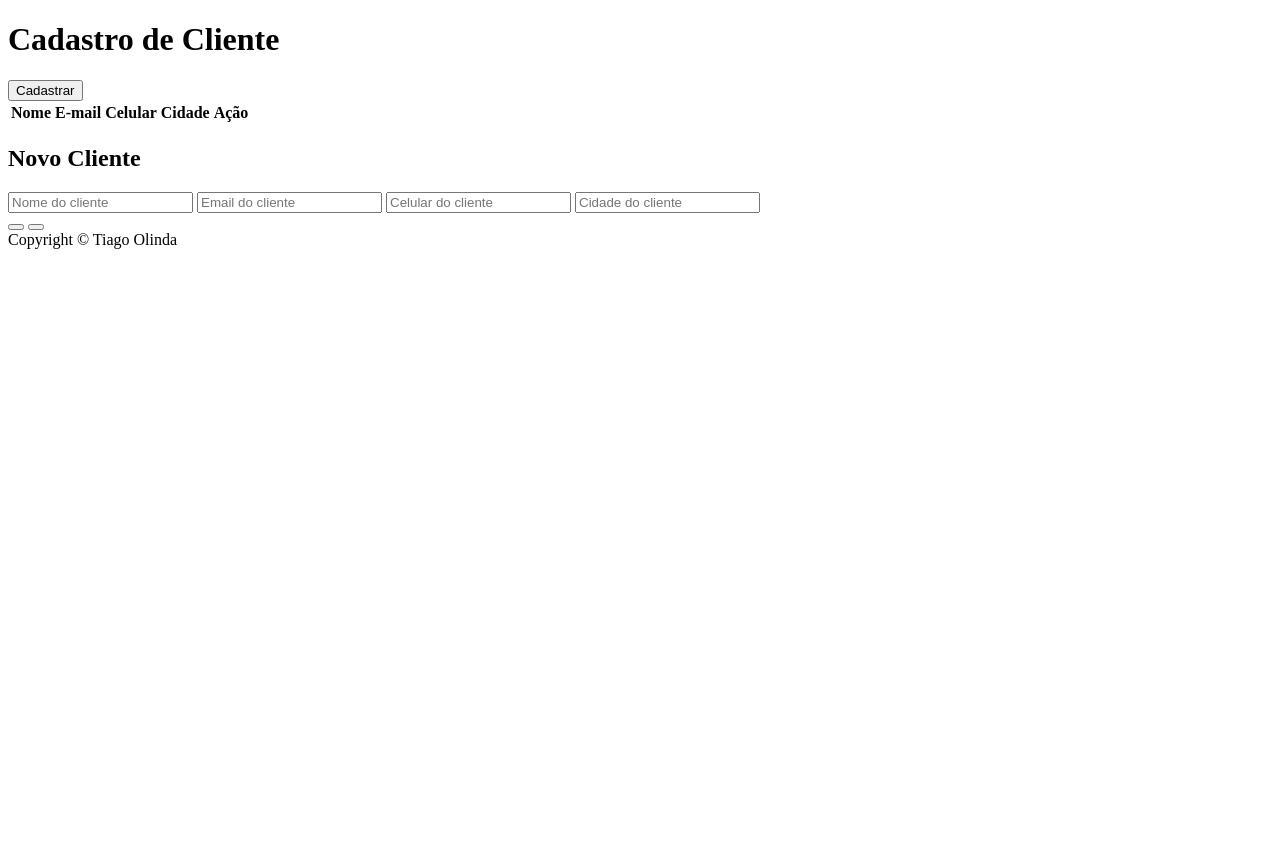
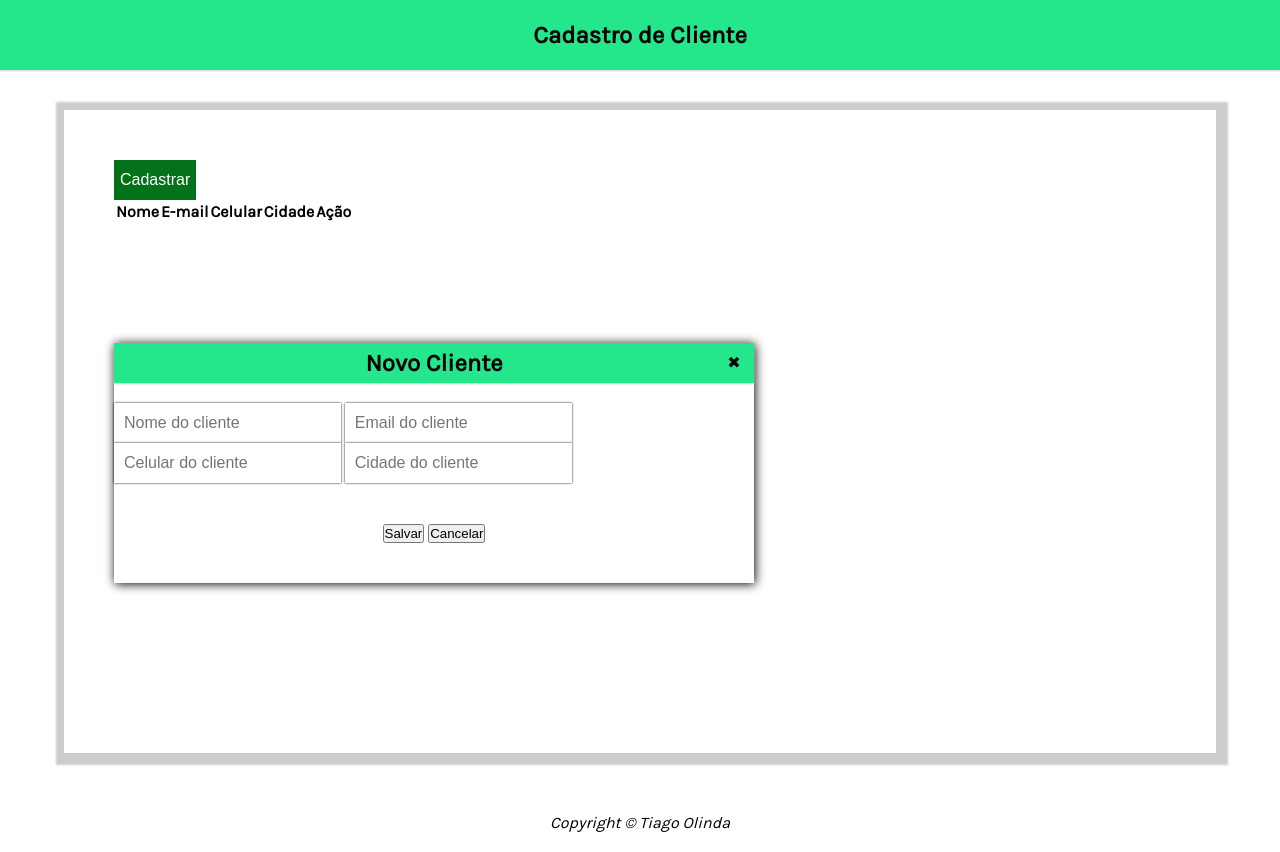
Before and after one commit to tiagoolinda/16-08-23, a plain HTML site: page 16-08-23/grud/index.html in a window 1280 px wide. Before the commit the page ends 800 px from the top, so only its background shows below. Drawn offline with Linux system fonts and the light colour scheme.

Commit message:
Add files via upload

```diff
--- a/16-08-23/grud/CSS/botao.css
+++ b/16-08-23/grud/CSS/botao.css
@@ -0,0 +1,52 @@
+
+.button.mobile::before {
+    color: black;
+    width: 100%;
+    height: 100%;
+    font-size: 2rem;
+
+}
+.button {
+    border-style: none;
+    height: 40px;
+    padding: 6px;
+    background-color: black;
+    color: #fff;
+    font-size: 1rem;
+    cursor: pointer;
+    /* mozzila */
+    transition: box-shadow .6s ease;
+}
+
+.button.blue {
+    background-color: #03721b;
+}
+
+.button.green {
+    background-color: #13ce66;
+}
+
+.button.red {
+    background-color: #ff4949;
+}
+
+.button:hover {
+    /* A propriedade CSS inset é uma abreviação que corresponde as margens superior, direita, inferior e ou esquerda.
+    veja o site: https://developer.mozilla.org */
+
+    box-shadow: inset 200px 0 0 #00000055;
+}
+
+/* Responsividade */
+@media(max-width:580px) {
+    .button.mobile {
+        color: transparent;
+        font-size: 0;
+        width: 50px;
+        height: 50px;
+        border-radius: 50%;
+        position: fixed;
+        top: 90vh;
+        left: 80vw;
+    }
+}
--- a/16-08-23/grud/CSS/main.css
+++ b/16-08-23/grud/CSS/main.css
@@ -0,0 +1,95 @@
+/* quando começa com asterisco é classe principal
+tegs não usa nada de simbolos
+. PONTO é para classe */
+
+
+@import url('https://fonts.googleapis.com/css2?family=Karla&display=swap');
+
+* {
+    padding: 0;
+    margin: 0;
+    box-sizing: border-box;
+}
+
+:root {
+    --primary-color: #24e68b;
+    --secundary-color: #fff1cc;
+    --shadow-color: #ccc;
+    --text-color: #fff;
+}
+
+body {
+    min-height: 100vh;
+    display: flex;
+    flex-direction: column;
+    position: relative;
+    font-family: 'Karla', sans-serif;
+}
+
+header {
+    background-color: var(--primary-color);
+    height: 70px;
+    text-align: center;
+    line-height: 70px;
+    box-shadow: 0 1px 2px var(--shadow-color);
+}
+
+main {
+    display: flex;
+    flex-direction: column;
+    align-items: flex-start;
+    width: 90%;
+    margin: 5vh auto;
+    padding: 50px;
+    box-shadow: 2px 2px 2px 10px var(--shadow-color);
+}
+
+footer {
+    width: 100;
+    text-align: center;
+    font-weight: 200;
+    font-style: italic;
+    padding: 20px;
+}
+
+.header-title {
+    color: black;
+    font-size: 2rem;
+}
+
+.header-title {
+    font-size: 1.5rem;
+}
+
+@media(max-width:580px) {
+    header {
+        position: fixed;
+        width: 100%;
+    }
+
+    main {
+        padding: 0px;
+        margin: 2px 0 0 0;
+        width: 100%;
+        box-shadow: none;
+    }
+}
+
+
+
+
+
+
+
+
+
+
+
+
+/*
+main {
+    padding: 0px;
+    margin: 2px 0 0 0;
+    width: 100%;
+    box-shadow: none;
+}
--- a/16-08-23/grud/CSS/modal.css
+++ b/16-08-23/grud/CSS/modal.css
@@ -0,0 +1,71 @@
+.modal {
+    position: fixed;
+    top: 0;
+    left: 0;
+    width: 100%;
+    height: 100%;
+    background-color: #000000;
+    /* Agora vamos determinar o modal transparente */
+    opacity: 0;
+    /* Enviando o modal para tras de todos os componentes */
+    z-index: -1;
+}
+
+/* Estamos deixando o modal visivel */
+.modal.active {
+    opacity: 1;
+    /* Trazendo p modal para fremte de todos componentes */
+    z-index: 1;
+}
+
+
+.modal-content {
+    display: flex;
+    flex-direction: column;
+    width: 50vw;
+    margin: 15vh auto;
+    padding-bottom: 20px;
+    background-color: white;
+    box-shadow: 1px 1px 10px black;
+    gap: 20px;
+}
+
+.modal-header {
+    display: flex;
+    position: relative;
+    height: 40px;
+    justify-content: center;
+    font-size: 1rem;
+    line-height: 40px;
+}
+
+.modal-close {
+    position: absolute;
+    right: 0;
+    width: 40px;
+    height: 40px;
+    text-align: center;
+    cursor: pointer;
+}
+
+.modal-close:hover {
+    background: #ff4949;
+    color: #fff;
+}
+
+.modal-form{
+display: flex;
+padding: 0 20px;
+gap:20px;
+justify-content: space-between;
+flex-wrap: wrap
+}
+
+.modal-field{
+    width:(50%-10px) ;
+    height: 40px;
+    border-style: none;
+    box-shadow: 0 0 2px black;
+    padding: 0 10px;
+    font-size: 1rem;
+}
--- a/16-08-23/grud/index.html
+++ b/16-08-23/grud/index.html
@@ -1,16 +1,16 @@
 <!DOCTYPE html>
-<html lang="en">
+<html lang="pt-br">
 
 <head>
     <meta charset="UTF-8">
     <meta name="viewport" content="width=device-width, initial-scale=1.0">
+
+
+    <link rel="stylesheet" href="CSS/botao.css">
+    <link rel="stylesheet" href="CSS/grava.css">
+    <link rel="stylesheet" href="CSS/main.css">
+    <link rel="stylesheet" href="CSS/modal.css">
     <title>CRUD</title>
-
-    <link rel="stylesheet" href="/CSS/botao.css">
-    <link rel="stylesheet" href="/CSS/grava.css">
-    <link rel="stylesheet" href="/CSS/main.css">
-    <link rel="stylesheet" href="/CSS/modal.css">
-
 </head>
 
 <body>
@@ -19,9 +19,9 @@
     </header>
 
     <main>
-        <button class="" type="button" id="cadastrarCliente">Cadastrar</button>
+        <button class="button blue mobile" type="button" id="cadastrarCliente">Cadastrar</button>
 
-        <table id="tableClient" class="gravar">
+        <table id="tableClient" class="">
             <thead>
                 <tr>
                     <th>Nome</th>
@@ -36,28 +36,33 @@
             </tbody>
         </table>
 
-        <div class="modal" id="modal">
+        <div id="modal">
             <div class="modal-content">
-                <header class="modal header">
+                <header class="modal-header">
                     <h2>Novo Cliente</h2>
+                    <span class="modal-close" id="modalClose">&#10006;</span>
                 </header>
-                <form action="" id="form" class="modal">
+
+                <form id="form" class="">
                     <input type="text" id="nome" class="modal-field" placeholder="Nome do cliente" required>
                     <input type="email" id="email" class="modal-field" placeholder="Email do cliente" required>
                     <input type="tel" id="celular" class="modal-field" placeholder="Celular do cliente" required>
                     <input type="text" id="cidade" class="modal-field" placeholder="Cidade do cliente" required>
                 </form>
 
-                <footer class="modal-footer">
-                    <button id="salvar" class="button green"></button>
-                    <button id="cancelar" class="button blue"></button>
+                <footer class="">
+                    <button id="salvar" class="">Salvar</button>
+                    <button id="cancelar" class="">Cancelar</button>
                 </footer>
 
             </div>
-
         </div>
 
-    </main>
+
+
+
+
+         </main>
     <footer>
         Copyright &copy; Tiago Olinda
     </footer>
```
